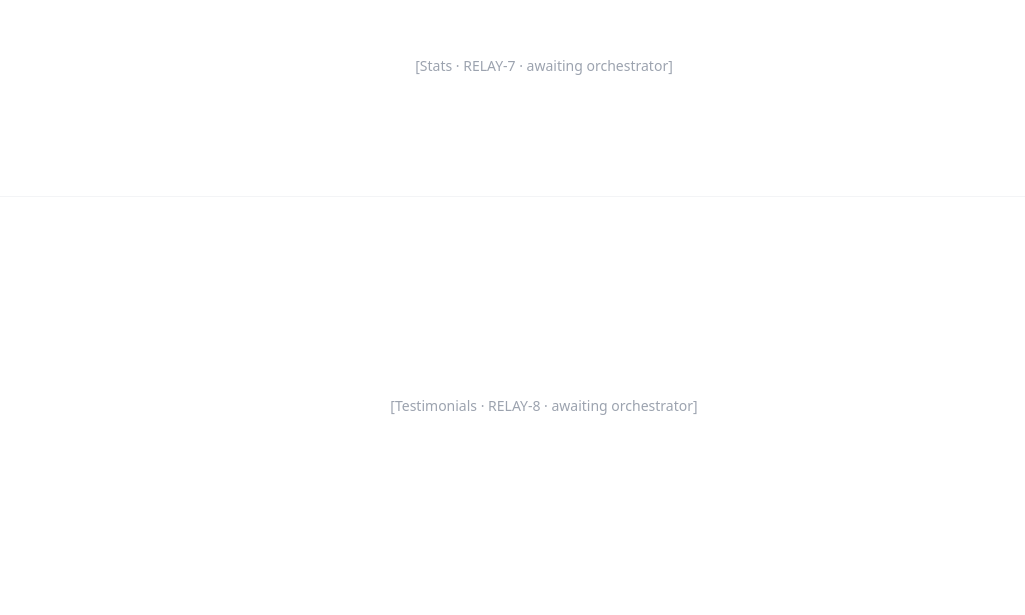
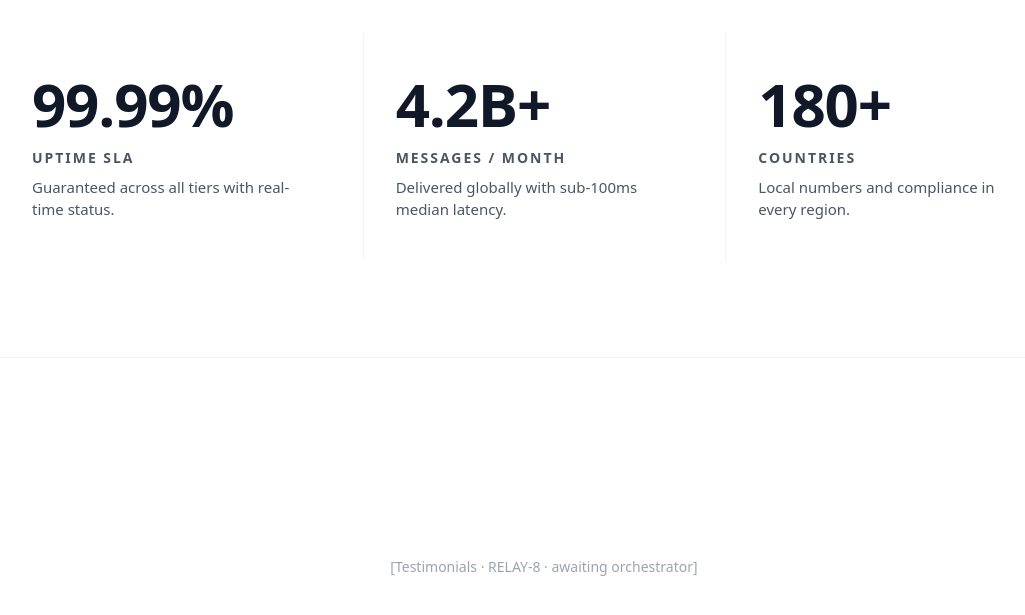
Before and after one commit to 5whsdyqd88-art/template, a Next.js app: page / in a window 1280 px wide. Shown: the part 2352-2967 px from the top of the page, without its empty margins (96-1121 px from the left). Built offline with nearby package versions, Linux system fonts and the light colour scheme.

Commit message:
feat(stats): ship Stats section (manual: integration-gated)

```diff
--- /dev/null
+++ b/app/content/relay/stats.ts
@@ -0,0 +1,22 @@
+export const statsContent = {
+  items: [
+    {
+      number: 99.99,
+      suffix: "%",
+      label: "Uptime SLA",
+      detail: "Guaranteed across all tiers with real-time status.",
+    },
+    {
+      number: 4.2,
+      suffix: "B+",
+      label: "Messages / month",
+      detail: "Delivered globally with sub-100ms median latency.",
+    },
+    {
+      number: 180,
+      suffix: "+",
+      label: "Countries",
+      detail: "Local numbers and compliance in every region.",
+    },
+  ],
+} as const;
--- a/components/relay/Stats.tsx
+++ b/components/relay/Stats.tsx
@@ -1,7 +1,108 @@
+"use client"
+
+import { useEffect, useRef } from "react"
+import {
+  motion,
+  useMotionValue,
+  useTransform,
+  useInView,
+  useReducedMotion,
+  animate,
+} from "framer-motion"
+
+import { statsContent } from "@/app/content/relay/stats"
+
+const EASE = [0.0, 0.0, 0.2, 1] as [number, number, number, number]
+
+function detectDecimals(n: number): number {
+  const str = n.toString()
+  const dot = str.indexOf(".")
+  return dot === -1 ? 0 : str.length - dot - 1
+}
+
+function Counter({
+  to,
+  decimals,
+  delay,
+}: {
+  to: number
+  decimals: number
+  delay: number
+}) {
+  const shouldReduceMotion = useReducedMotion()
+  const ref = useRef<HTMLSpanElement>(null)
+  const count = useMotionValue(0)
+  const isInView = useInView(ref, { once: true, amount: 0.4 })
+  const formatted = useTransform(count, (v) =>
+    decimals > 0 ? v.toFixed(decimals) : Math.round(v).toString()
+  )
+
+  useEffect(() => {
+    if (!isInView) return
+    if (shouldReduceMotion) {
+      count.set(to)
+      return
+    }
+    const controls = animate(count, to, {
+      duration: 1.6,
+      ease: EASE,
+      delay,
+    })
+    return controls.stop
+  }, [isInView, shouldReduceMotion, to, delay, count])
+
+  const finalLabel =
+    decimals > 0 ? to.toFixed(decimals) : Math.round(to).toString()
+
+  return (
+    <>
+      <motion.span ref={ref} aria-hidden="true">
+        {formatted}
+      </motion.span>
+      <span className="sr-only">{finalLabel}</span>
+    </>
+  )
+}
+
 export default function Stats() {
+  const shouldReduceMotion = useReducedMotion()
+
   return (
-    <section className="min-h-[260px] flex items-center justify-center text-ink-400 text-sm border-b border-ink-100">
-      [Stats · RELAY-7 · awaiting orchestrator]
+    <section aria-label="Key statistics" className="py-20 md:py-24 border-b border-ink-100">
+      <div className="mx-auto max-w-6xl px-6 md:px-8">
+        <motion.div
+          className="grid grid-cols-1 md:grid-cols-3"
+          initial={shouldReduceMotion ? false : { opacity: 0, y: 24 }}
+          whileInView={shouldReduceMotion ? undefined : { opacity: 1, y: 0 }}
+          viewport={shouldReduceMotion ? undefined : { once: true, amount: 0.4 }}
+          transition={
+            shouldReduceMotion
+              ? undefined
+              : { duration: 0.6, ease: EASE }
+          }
+        >
+          {statsContent.items.map((item, index) => {
+            const decimals = detectDecimals(item.number)
+            return (
+              <div
+                key={index}
+                className={`flex flex-col px-8 py-10${index > 0 ? " md:border-l border-ink-100" : ""}`}
+              >
+                <p className="text-display-lg md:text-display-xl font-bold text-ink-900 tabular-nums">
+                  <Counter to={item.number} decimals={decimals} delay={index * 0.08} />
+                  {item.suffix}
+                </p>
+                <p className="mt-3 text-sm font-semibold text-ink-600 uppercase tracking-[0.14em]">
+                  {item.label}
+                </p>
+                <p className="mt-2 text-[15px] text-ink-600 md:max-w-[30ch]">
+                  {item.detail}
+                </p>
+              </div>
+            )
+          })}
+        </motion.div>
+      </div>
     </section>
-  );
+  )
 }
```
